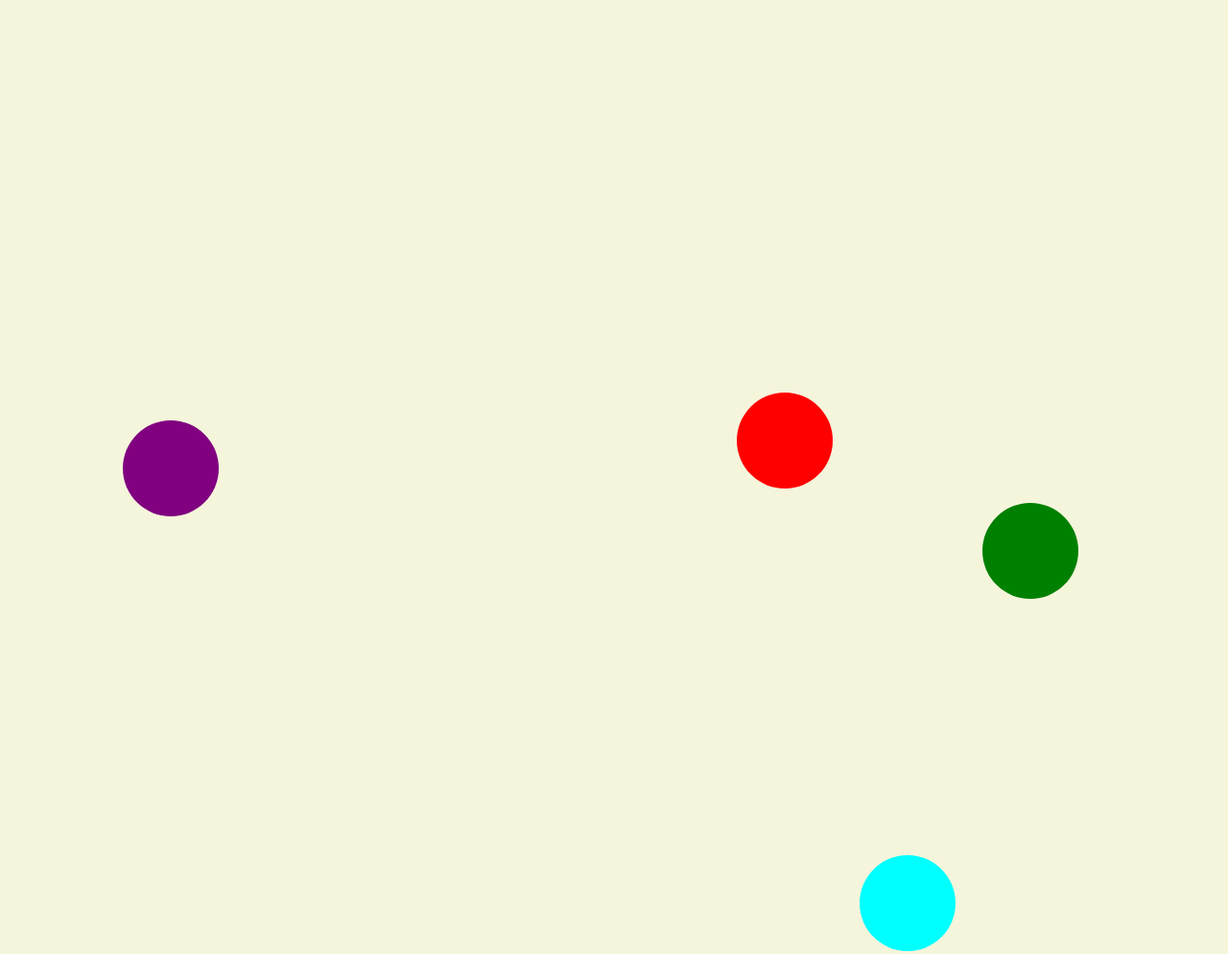
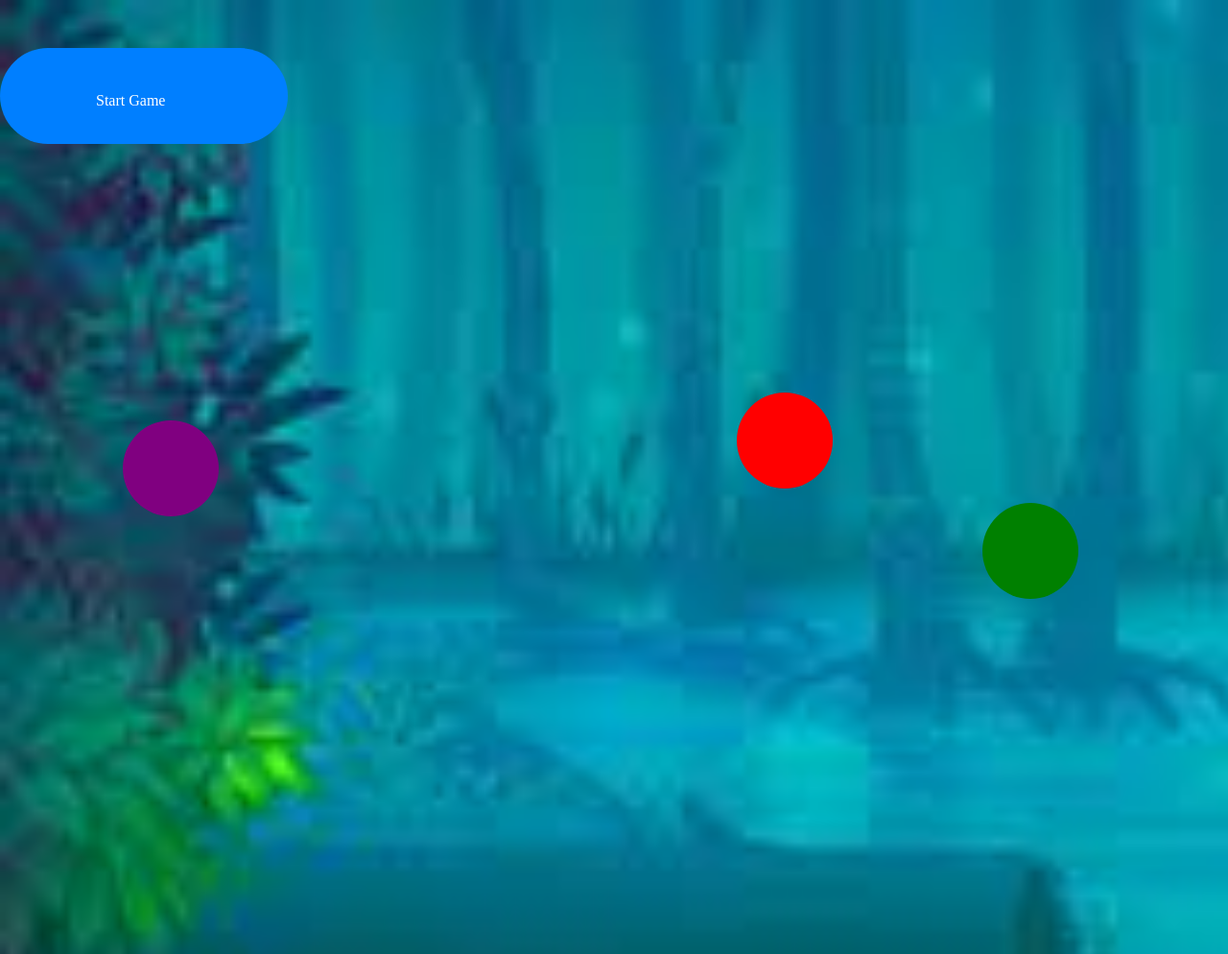
Before and after one commit to Apeksha-P/BubbleGame, a plain HTML site: page index.html in a window 1280 px wide. Shown: the top 994 px of the page at 96% size. Drawn offline with Linux system fonts and the light colour scheme.

Commit message:
Content update

```diff
--- a/index.html
+++ b/index.html
@@ -9,15 +9,23 @@
   <link rel="stylesheet" href="assets/jquery-ui.min.css">
 </head>
 <body>
-  <div class="a a1" id="1"></div>
-  <div class="a a2" id="2"></div>
-  <div class="a a3" id="3"></div>
-  <div class="a a4" id="4"></div>
-  <div class="a b1" id="5"></div>
-  <div class="a b2" id="6"></div>
-  <div class="a b3" id="7"></div>
-  <div class="a b4" id="8"></div>
-  <div class="newClass"></div>
+<div class="start"><p>Start Game</p></div>
+  <div class="a a1"></div>
+  <div class="a a2"></div>
+  <div class="a a3"></div>
+  <div class="a a4"></div>
+  <div class="a b1"></div>
+  <div class="a b2"></div>
+  <div class="a b3"></div>
+  <div class="a b4"></div>
+  <div class="a a1"></div>
+  <div class="a a2"></div>
+  <div class="a a3"></div>
+  <div class="a a4"></div>
+  <div class="a b1"></div>
+  <div class="a b2"></div>
+  <div class="a b3"></div>
+  <div class="a b4"></div>
 <script src="assets/jquery-3.7.1.js"></script>
   <script src="assets/jquery-ui.min.js"></script>
 <script src="script.js" type="text/javascript"></script>
--- a/script.js
+++ b/script.js
@@ -1,15 +1,9 @@
-/*document.addEventListener("DOMContentLoaded", function() {
-    var divs = document.querySelectorAll('.a');
-    divs.forEach(function(div) {
-        div.addEventListener("click", function() {
-            div.remove();
-        });
-    });
-});*/
+var count = 0;
 document.addEventListener("DOMContentLoaded",function (){
     var divName = document.querySelectorAll('.a');
     divName.forEach(function (div){
         div.addEventListener("click",function (){
+            //count = count + 5;
             div.remove();
         })
     })
--- a/style.css
+++ b/style.css
@@ -3,12 +3,31 @@ body{
     width: 100%;
     margin: 0;
     padding: 0;
+    background-image: url("assets/images.jpg");
+    background-repeat: no-repeat;
+    background-size: cover;
     overflow: hidden;
+}
+.start{
+    width: 300px;
+    height: 100px;
+    border-radius: 50px;
+    background-color: #007fff;
+    color: white;
+    text-align: center;
+    position: absolute;
+    top: 50px;
+}
+.start p{
+    position: absolute;
+    top: 30px;
+    left: 100px;
 }
 .a{
     width: 100px;
     height: 100px;
     border-radius: 50%;
+    position: absolute;
 }
 .a1{
     background-color: purple;
@@ -54,7 +73,7 @@ body{
     animation-name: b11;
     animation-iteration-count: 1;
     animation-duration: 30s;
-    animation-delay: s;
+    animation-delay: 5s;
     animation-direction: revert;
 }
 .b2{
@@ -63,6 +82,28 @@ body{
     left: 50%;
     top: 800px;
     animation-name: b12;
+    animation-iteration-count: 1;
+    animation-duration: 25s;
+    animation-direction: revert;
+    animation-delay: 4s;
+}
+.b3{
+    background-color: #5f3f3f;
+    position: relative;
+    left: 20%;
+    top: 800px;
+    animation-name: b13;
+    animation-iteration-count: 1;
+    animation-duration: 25s;
+    animation-direction: revert;
+    animation-delay: 4s;
+}
+.b4{
+    background-color: coral;
+    position: relative;
+    left: 30%;
+    top: 800px;
+    animation-name: b14;
     animation-iteration-count: 1;
     animation-duration: 25s;
     animation-direction: revert;
@@ -113,6 +154,22 @@ body{
     }
 
 }
+@keyframes b13 {
+    100%{
+        left: 20%;
+        top: -600px;
+        display: none;
+    }
+
+}
+@keyframes b14 {
+    100%{
+        left: 30%;
+        top: -600px;
+        display: none;
+    }
+
+}
 .newClass{
     width: 100px;
     height: 100px;
```
Also changed, not shown: assets/images.jpg (added).
